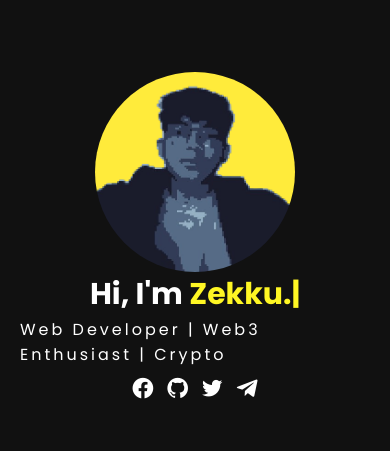
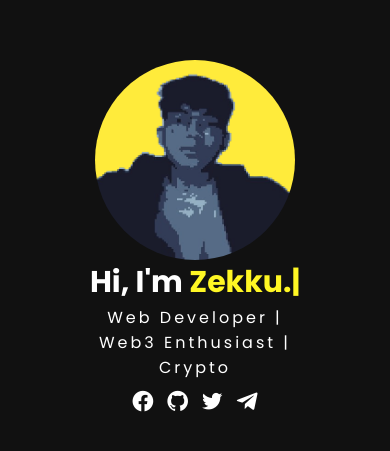
Before and after one commit to zkk-eh/zekku, a plain HTML site: page index.html in a window 390 px wide. Shown: the part 183-634 px from the top of the page. Drawn offline with nearby package versions, Linux system fonts and the light colour scheme.

Commit message:
Update index.html

```diff
--- a/index.html
+++ b/index.html
@@ -88,6 +88,15 @@ span{
   .socials {
     margin-top: 10px;
   }
+
+      .container p{
+   width: 200px;
+   text-align: center;
+  }
+
+  .container p span{
+    display: none;
+  }
 }
 
 @media only screen and (max-width: 480px) {
```
